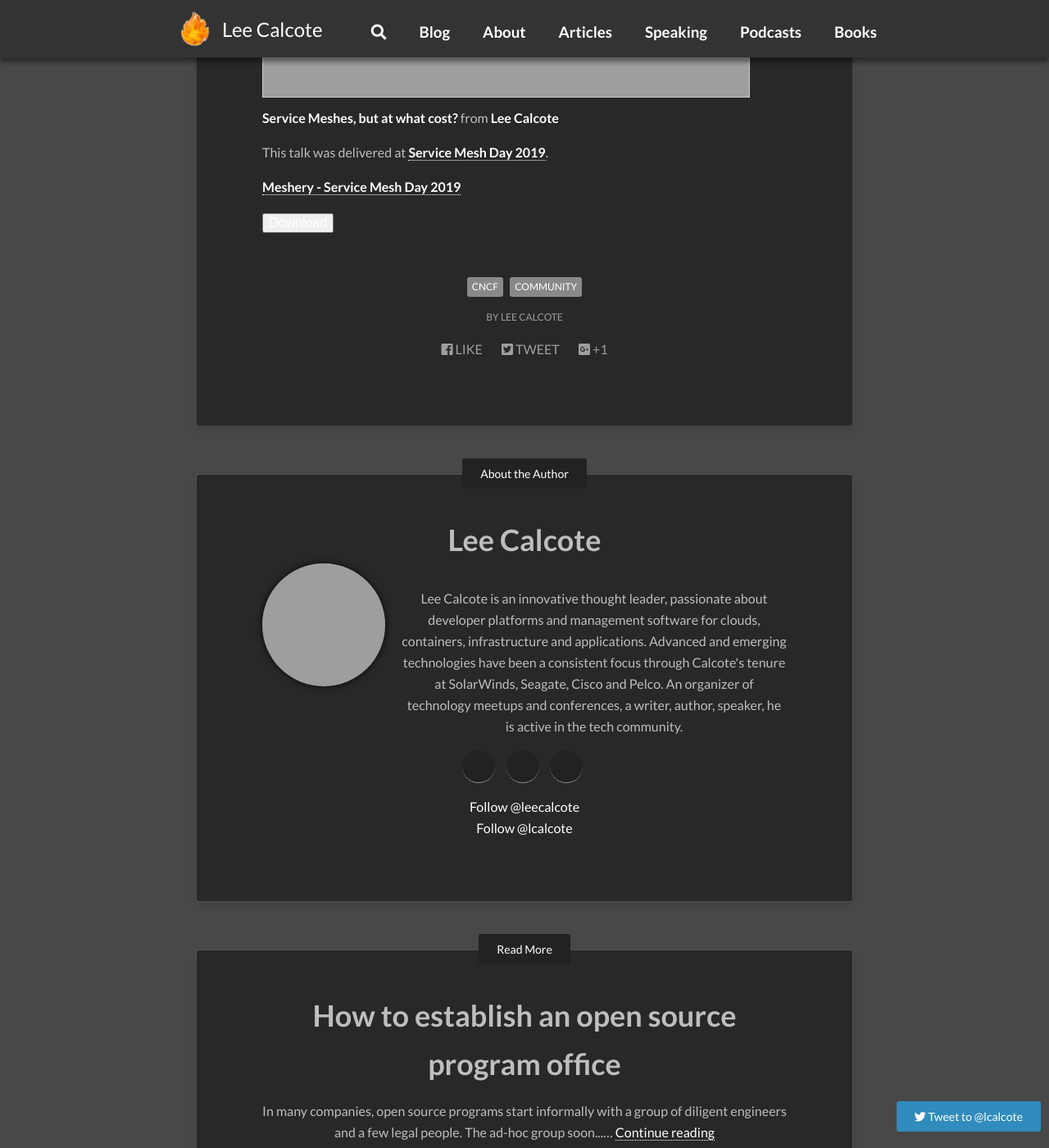
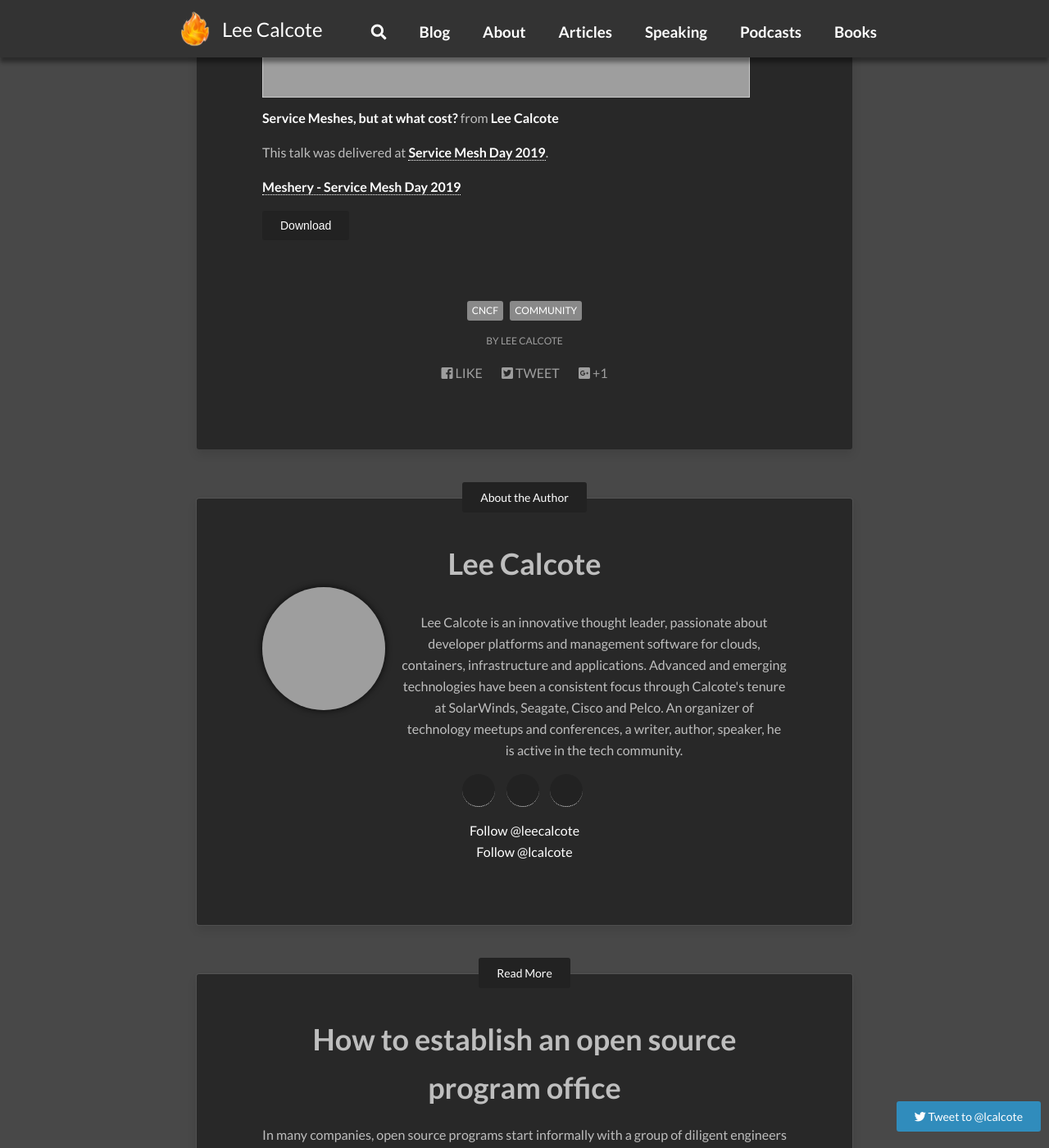
Before and after one commit to leecalcote/gingergeek, a Jekyll site: the page built from _posts/2019-04-10-service-meshes-but-at-what-cost.md, in a window 1280 px wide and 1400 px high, scrolled down 1111 px. Shown: the whole window at 82% size. Built offline with Jekyll 4.4.1, drawn with Linux system fonts in a browser that asks for light colours; nearby versions of some CDN libraries; comment, search, counter and statistics services are not loaded; grey boxes are pictures that could not be loaded.

Commit message:
Add button styles for button elements in _elements.scss
Signed-off-by: Lee Calcote <lee.calcote@layer5.io>

```diff
--- a/_sass/_elements.scss
+++ b/_sass/_elements.scss
@@ -67,7 +67,7 @@
 }
 // Buttons
 // --------------------------------------------------
-.btn {
+.btn, button {
   display: inline-block;
   margin-bottom: 20px;
   padding: 8px 20px;
```
